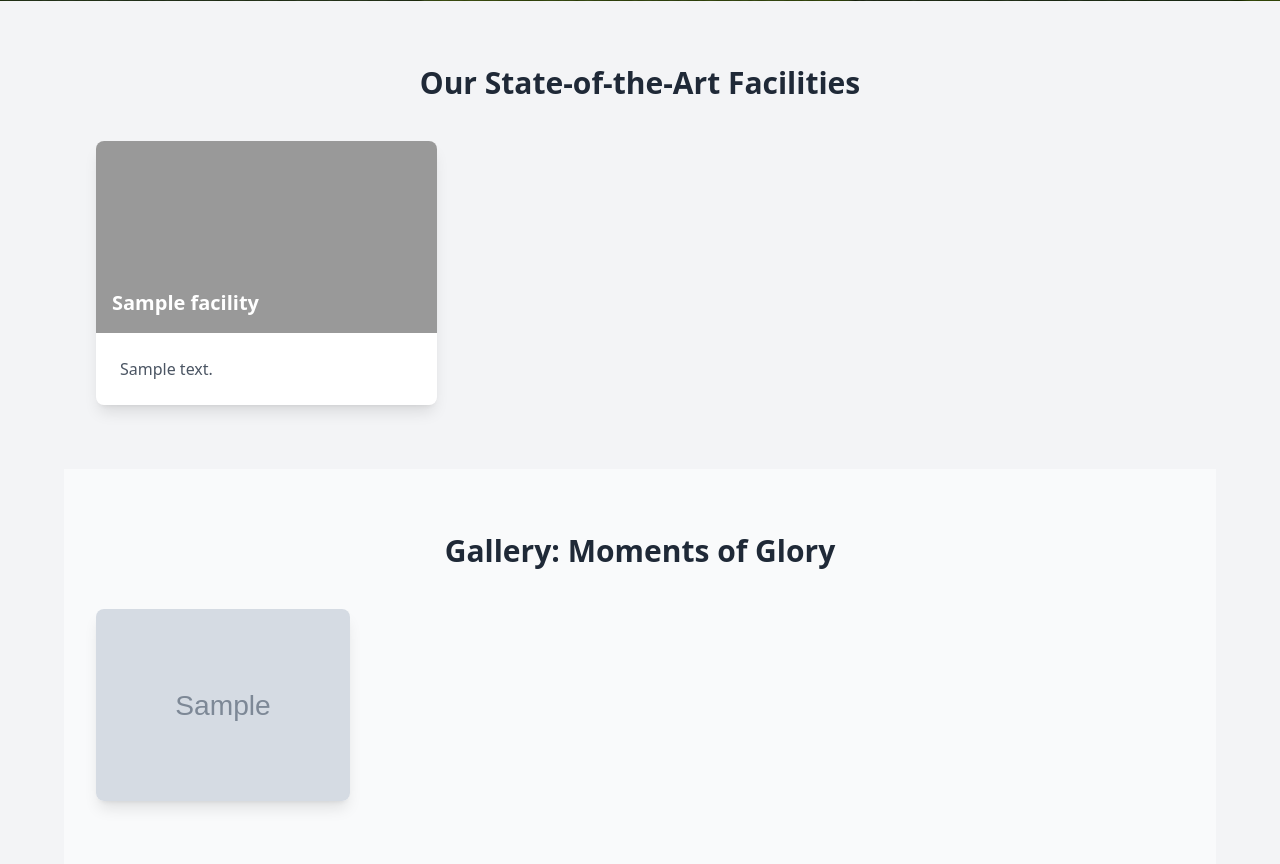
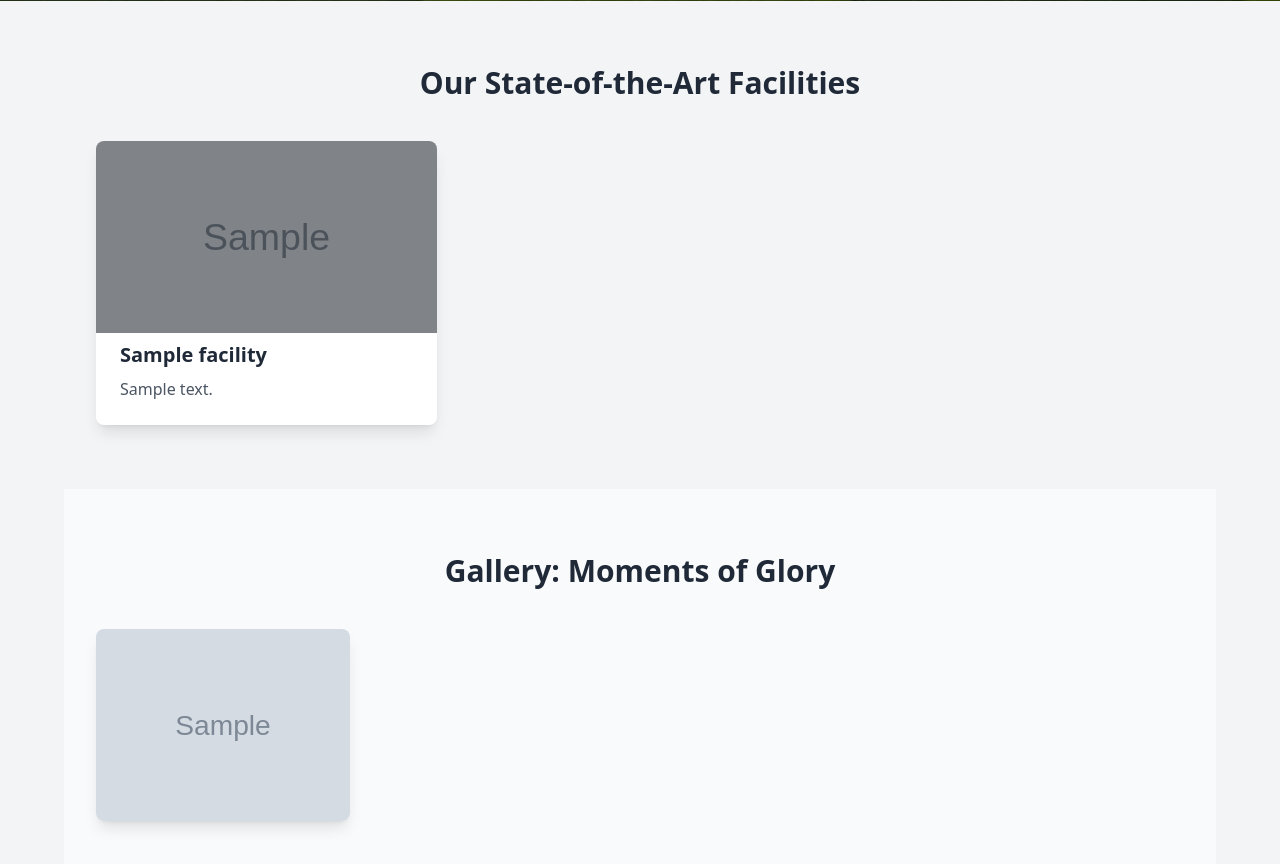
Before and after one commit to dhakalsameer/FUTURE_FS_03, a Django app: page / in a window 1280 px wide. Shown: the part 567-1431 px from the top of the page. Run offline with Django 5.2, Linux system fonts and the light colour scheme; tables that the repository leaves empty hold one stand-in row (values such as "Sample post"); grey boxes marked "Sample" are stand-in pictures; some libraries are stand-ins or nearby versions.

Commit message:
feat: Implement facility image display and add new gallery images
- Add  field to  model in  to allow image uploads for facilities.
- Update  to display facility images dynamically, falling back to a default image if none is provided. This includes styling adjustments for facility cards.
- Include new migration  for the  model changes.
- Add new static gallery images:  and .

```diff
--- a/futsal/models.py
+++ b/futsal/models.py
@@ -22,6 +22,7 @@ class FutsalInfo(models.Model):
 class Facility(models.Model):
     title = models.CharField(max_length=100)
     description = models.TextField()
+    image = models.ImageField(upload_to='facilities/', blank=True, null=True)
 
     def __str__(self):
         return self.title
--- a/futsal/templates/futsal/home.html
+++ b/futsal/templates/futsal/home.html
@@ -128,14 +128,12 @@
       context = {'facilities': [{'title': 'Indoor Court', 'description': 'All-weather, professional-grade indoor futsal court.', 'image_url': 'https://via.placeholder.com/400x250/10B981/FFFFFF?text=Facility+1'}, ...]}
     {% endcomment %}
     {% for facility in facilities %}
-      <div class="bg-white dark:bg-gray-800 rounded-lg shadow-lg overflow-hidden transform hover:scale-105 transition duration-300 ease-in-out opacity-0 animate-fade-in-up group relative" data-animation-delay="{{ forloop.counter | add:1 | mul:0.2 }}">
-        <div class="relative h-48 w-full bg-cover bg-center" style="background-image: url('{{ facility.image_url|default:'https://via.placeholder.com/400x250/10B981/FFFFFF?text=Futsal+Facility' }}');">
-          <div class="absolute inset-0 bg-black opacity-40 group-hover:opacity-60 transition-opacity duration-300"></div>
-          <div class="absolute inset-0 flex items-end p-4 z-10">
-            <h4 class="text-xl font-semibold text-white mb-0">{{ facility.title }}</h4>
-          </div>
+      <div class="bg-white dark:bg-gray-800 rounded-lg shadow-lg overflow-hidden transform hover:-translate-y-2 hover:shadow-xl transition duration-300 ease-in-out opacity-0 animate-fade-in-up group relative" data-animation-delay="{{ forloop.counter | add:1 | mul:0.2 }}">
+        <div class="relative h-48 w-full bg-cover bg-center" style="background-image: url('{% if facility.image %}{{ facility.image.url }}{% else %}{% static "gallery/futsal.jpg" %}{% endif %}');">
+          <div class="absolute inset-0 bg-black opacity-40 group-hover:opacity-70 transition-opacity duration-300"></div>
         </div>
-        <div class="p-6">
+        <div class="p-6 pt-2">
+          <h4 class="text-xl font-semibold text-gray-800 dark:text-gray-100 mb-2">{{ facility.title }}</h4>
           <p class="text-gray-600 dark:text-gray-300">{{ facility.description }}</p>
         </div>
       </div>
```
Also changed, not shown: futsal/migrations/0002_facility_image.py (added), static/gallery/night.webp (added), static/gallery/scoreboard.png (added).
